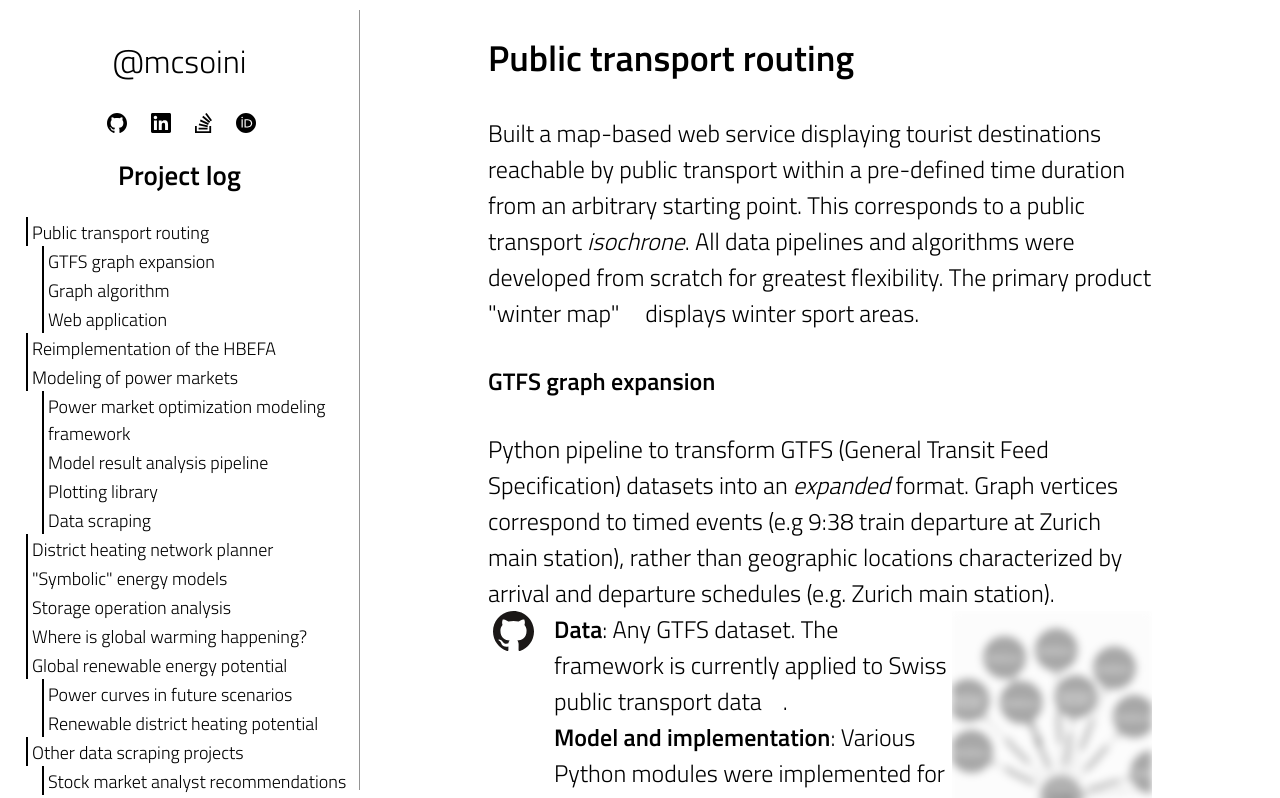
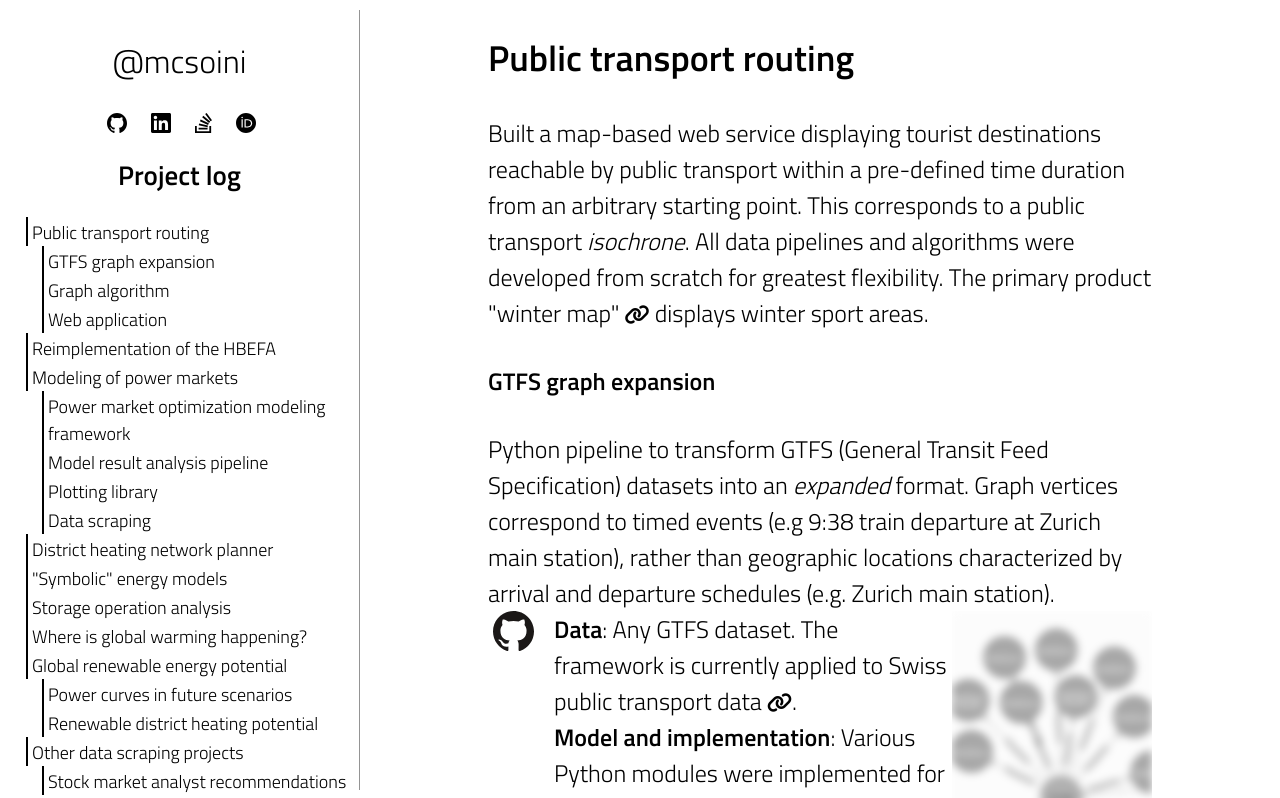
Before and after one commit to mcsoini/projectlog, a React (Create React App) app: page / in a window 1280 px wide. Shown: the top 798 px of the page. Built offline with nearby package versions, Linux system fonts and the light colour scheme; some icons are missing.

Commit message:
update fontawesome

```diff
--- a/package.json
+++ b/package.json
@@ -8,6 +8,7 @@
     "@testing-library/react": "^12.1.2",
     "@testing-library/user-event": "^13.5.0",
     "fontawesome": "^5.6.3",
+    "gh-pages": "^4.0.0",
     "react": "^17.0.2",
     "react-dom": "^17.0.2",
     "react-intersection-observer": "^8.33.1",
--- a/public/index.html
+++ b/public/index.html
@@ -5,8 +5,9 @@
     <meta charset="utf-8" />
     <link rel="icon" href="%PUBLIC_URL%/favicon.ico" />
 
+    <link href="//netdna.bootstrapcdn.com/twitter-bootstrap/2.3.2/css/bootstrap-combined.no-icons.min.css" rel="stylesheet">
+    <link href="//netdna.bootstrapcdn.com/font-awesome/3.2.1/css/font-awesome.css" rel="stylesheet">
 
-    <link rel="stylesheet" href="font-awesome/css/font-awesome.css">
     <meta name="viewport" content="width=device-width, initial-scale=1" />
     <meta name="theme-color" content="#000000" />
     <meta
--- a/src/App.css
+++ b/src/App.css
@@ -2,7 +2,6 @@
 @import url('https://fonts.googleapis.com/css2?family=Titillium+Web:wght@300;600&display=swap');
 @import url('https://fonts.googleapis.com/css2?family=Bebas+Neue&display=swap');
 @import url('https://fonts.googleapis.com/css2?family=VT323&display=swap');
-
 
 
 html, body {
@@ -18,6 +17,10 @@ body {
   */font-family: 'Titillium Web', sans-serif;
 
  font-size: x-large;
+ }
+
+* {
+  line-height: unset !important;  /* get rid of bootstrap settings */
 }
 
 /* h1, h2, h3, h4{
```
Also changed, not shown: 1 other file (tests, documents, lock files or other folders).
